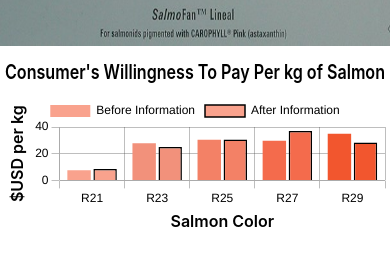
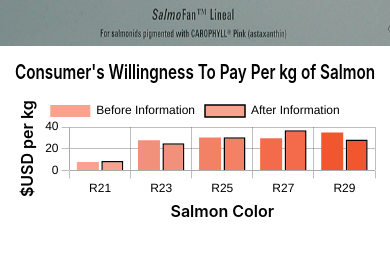
Before and after one commit to sungyotkim/gray-salmon-please, a React (Vite) app in the folder gray-salmon-please/: page / in a window 390 px wide. Shown: the part 2705-2970 px from the top of the page. Before the commit the page ends 2946 px from the top, so only its background shows below. Built offline with nearby package versions, Linux system fonts and the light colour scheme.

Commit message:
fix responsiveness of chart

```diff
--- a/gray-salmon-please/src/components/InteractiveCharts/BarChart/BarChart.css
+++ b/gray-salmon-please/src/components/InteractiveCharts/BarChart/BarChart.css
@@ -0,0 +1,9 @@
+.chart-wrapper {
+  width: 95vw;
+  height: calc(95vw / 2);
+  min-height: 237px;
+  display: flex;
+  justify-content: center;
+  margin: 0 auto;
+  box-sizing: border-box;
+}
--- a/gray-salmon-please/src/components/InteractiveCharts/BarChart/BarChart.tsx
+++ b/gray-salmon-please/src/components/InteractiveCharts/BarChart/BarChart.tsx
@@ -11,6 +11,8 @@ import {
 import { Bar } from "react-chartjs-2";
 import "./BarChart.css";
 import { DarkModeContext } from "../../../context/DarkModeContext";
+import { dataBeforeInfo, dataAfterInfo } from "../../../utils/chartData";
+import { WindowSizeContext } from "../../../context/WindowSizeContext";
 
 ChartJS.register(
   CategoryScale,
@@ -23,28 +25,13 @@ ChartJS.register(
 
 interface BarChartProps {}
 
-const dataBeforeInfo = [
-  { color: "R21", usd: 7.66 },
-  { color: "R23", usd: 27.85 },
-  { color: "R25", usd: 30.41 },
-  { color: "R27", usd: 29.66 },
-  { color: "R29", usd: 34.87 },
-];
-
-const dataAfterInfo = [
-  { color: "R21", usd: 8.57 },
-  { color: "R23", usd: 25.0 },
-  { color: "R25", usd: 30.65 },
-  { color: "R27", usd: 36.95 },
-  { color: "R29", usd: 28.46 },
-];
-
 const labels = dataBeforeInfo.map((row) => row.color);
 
 export const BarChart: React.FC<BarChartProps> = ({}) => {
   const { darkMode } = useContext(DarkModeContext);
   const [gridLineColor, setGridLineColor] = useState("rgba(70,70,70,0.75)");
   const [gridColor, setGridColor] = useState("#000000");
+  const { windowWidth } = useContext(WindowSizeContext);
 
   useEffect(() => {
     if (darkMode) {
@@ -60,6 +47,8 @@ export const BarChart: React.FC<BarChartProps> = ({}) => {
       setGridColor("#000000");
     };
   }, [darkMode]);
+
+  useEffect(() => {}, [windowWidth]);
 
   const options = {
     responsive: true,
--- /dev/null
+++ b/gray-salmon-please/src/utils/chartData.tsx
@@ -0,0 +1,15 @@
+export const dataBeforeInfo = [
+  { color: "R21", usd: 7.66 },
+  { color: "R23", usd: 27.85 },
+  { color: "R25", usd: 30.41 },
+  { color: "R27", usd: 29.66 },
+  { color: "R29", usd: 34.87 },
+];
+
+export const dataAfterInfo = [
+  { color: "R21", usd: 8.57 },
+  { color: "R23", usd: 25.0 },
+  { color: "R25", usd: 30.65 },
+  { color: "R27", usd: 36.95 },
+  { color: "R29", usd: 28.46 },
+];
```
